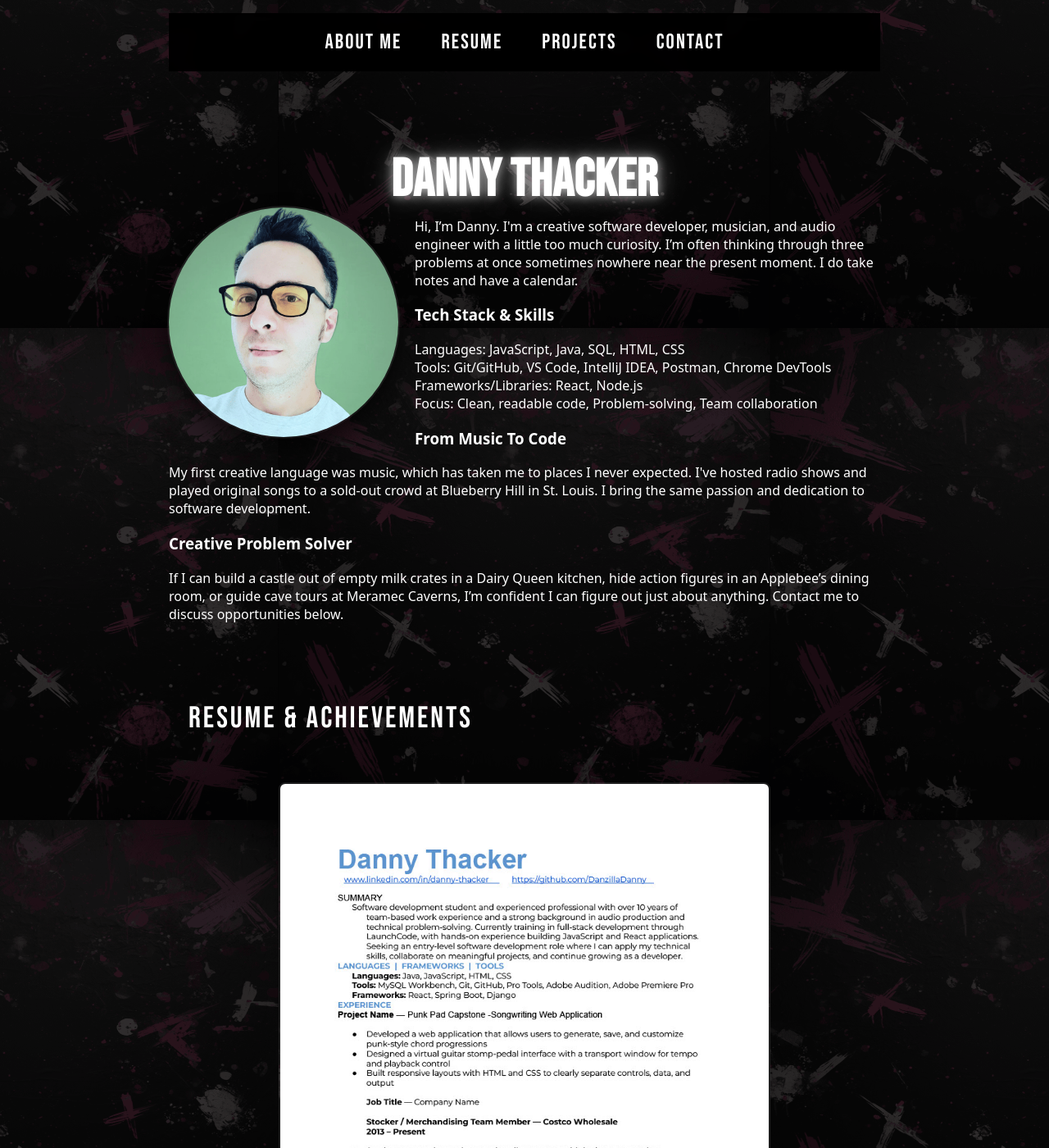
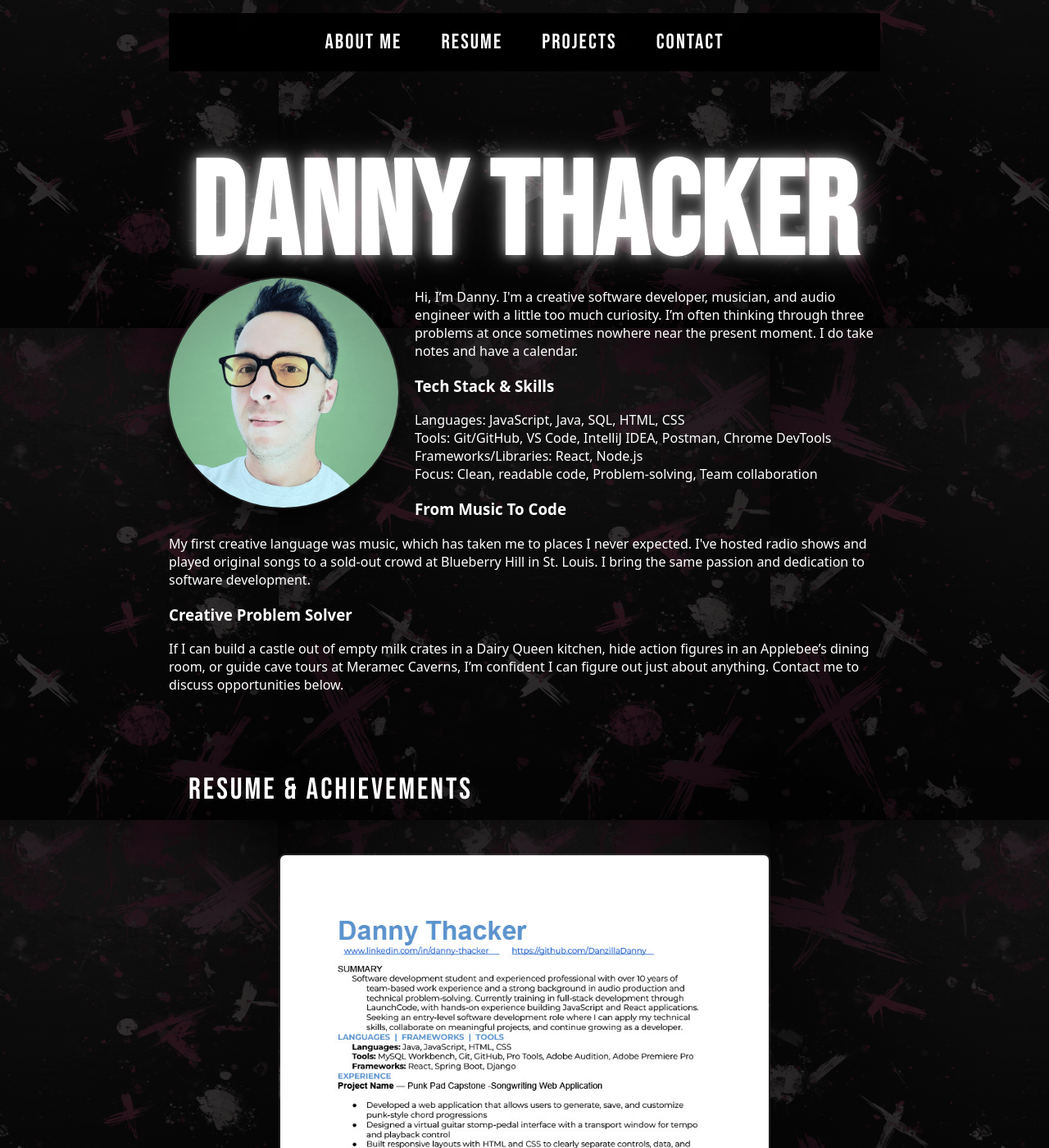
Before and after one commit to DanzillaDanny/DanzillaDanny.github.io, a Jekyll site: the page built from index.md, in a window 1280 px wide and 1400 px high. Shown: the whole window at 82% size. Built offline with Jekyll 4.4.1, drawn with Linux system fonts in a browser that asks for light colours.

Commit message:
h1 text size

```diff
--- a/assets/index.css
+++ b/assets/index.css
@@ -165,7 +165,7 @@ body::before {
 
 .hero-text h1 {
   font-family: var(--display-font);
-  font-size: 400%;
+  font-size: 1000%;
   text-align: center;
   margin: 0 auto;
   letter-spacing: 0.01em;
```
